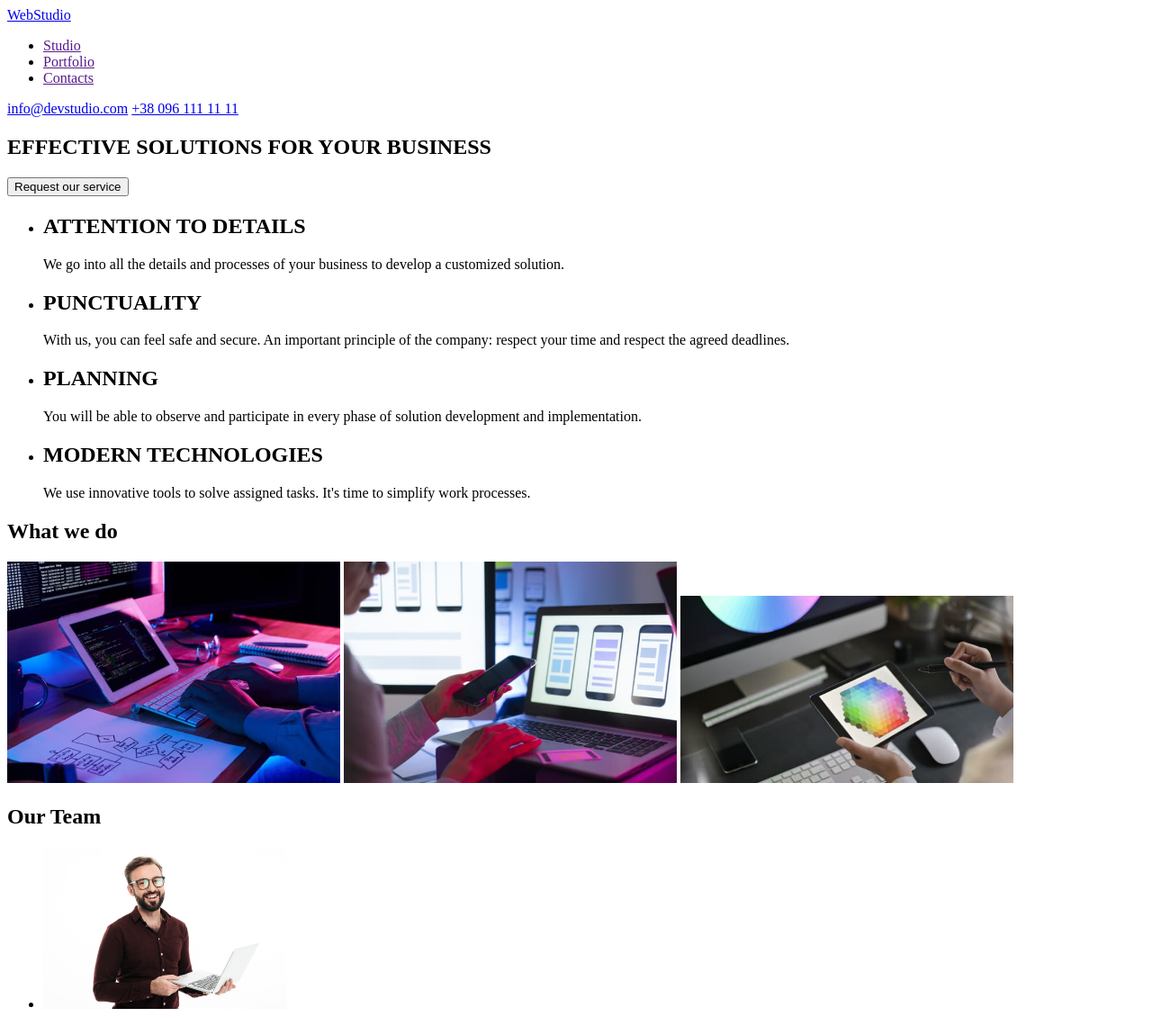
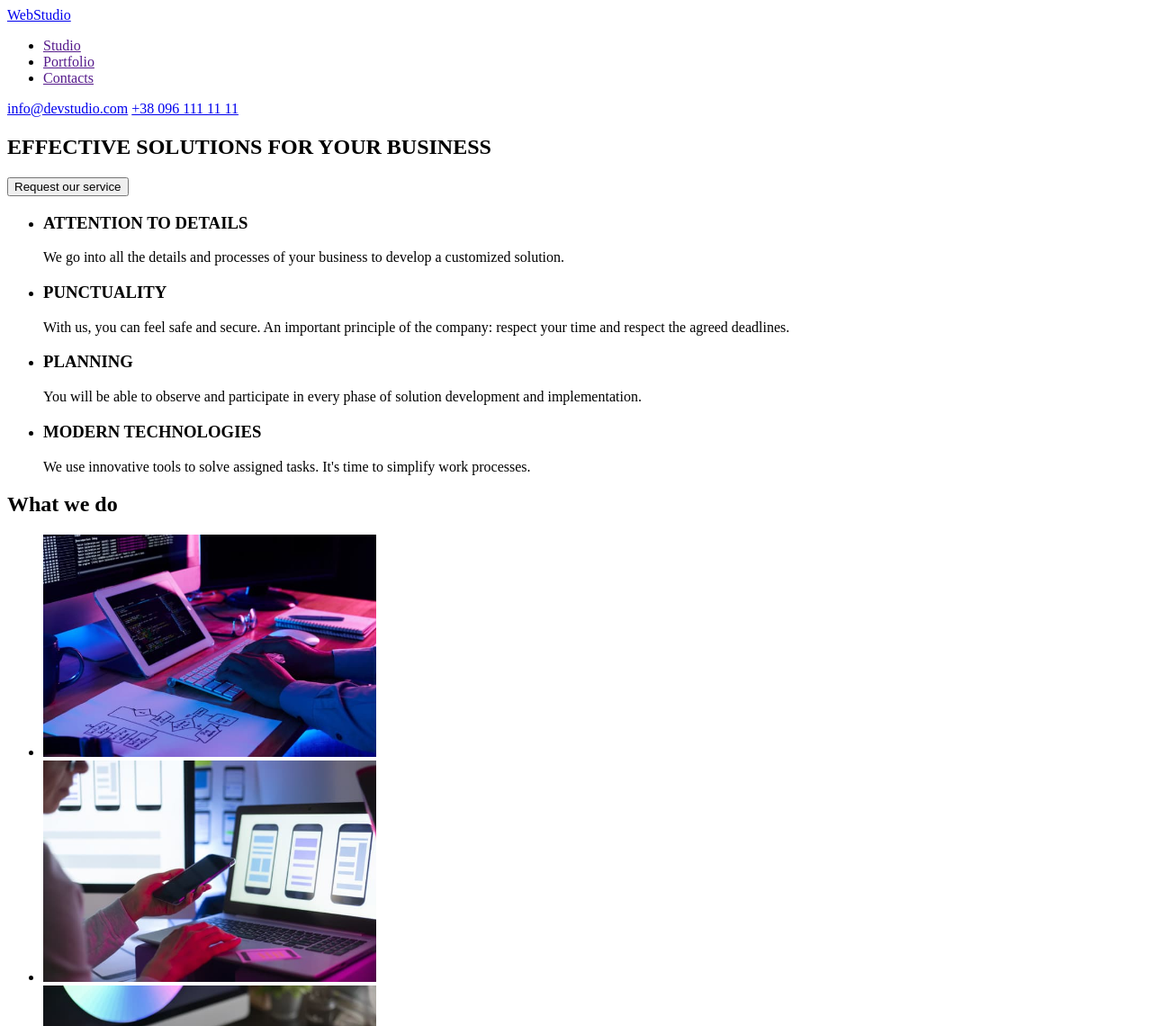
Before and after one commit to Sharuda/goit-markup-hw-01, a plain HTML site: page index.html in a window 1280 px wide. Shown: the top 1140 px of the page at 90% size. Drawn offline with Linux system fonts and the light colour scheme.

Commit message:
Зміна заголовків та додавання списка

```diff
--- a/index.html
+++ b/index.html
@@ -28,28 +28,28 @@
       <section>
         <ul>
           <li>
-            <h2>ATTENTION TO DETAILS</h2>
+            <h3>ATTENTION TO DETAILS</h3>
             <p>
               We go into all the details and processes of your business to
               develop a customized solution.
             </p>
           </li>
           <li>
-            <h2>PUNCTUALITY</h2>
+            <h3>PUNCTUALITY</h3>
             <p>
               With us, you can feel safe and secure. An important principle of
               the company: respect your time and respect the agreed deadlines.
             </p>
           </li>
           <li>
-            <h2>PLANNING</h2>
+            <h3>PLANNING</h3>
             <p>
               You will be able to observe and participate in every phase of
               solution development and implementation.
             </p>
           </li>
           <li>
-            <h2>MODERN TECHNOLOGIES</h2>
+            <h3>MODERN TECHNOLOGIES</h3>
             <p>
               We use innovative tools to solve assigned tasks. It's time to
               simplify work processes.
@@ -60,13 +60,25 @@
       <!--What we do-->
       <section>
         <h2>What we do</h2>
-        <img src="images/img.jpg" alt="person writing code" width="370" />
-        <img
-          src="images/img2.jpg"
-          alt="prson holding phone and looking at the monitor screen"
-          width="370"
-        />
-        <img src="images/img3.jpg" alt="person choosing color" width="370" />
+        <ul>
+          <li>
+            <img src="images/img.jpg" alt="person writing code" width="370" />
+          </li>
+          <li>
+            <img
+              src="images/img2.jpg"
+              alt="person holding phone and looking at the monitor screen"
+              width="370"
+            />
+          </li>
+          <li>
+            <img
+              src="images/img3.jpg"
+              alt="person choosing color"
+              width="370"
+            />
+          </li>
+        </ul>
       </section>
       <!--Our team-->
       <section>
```
